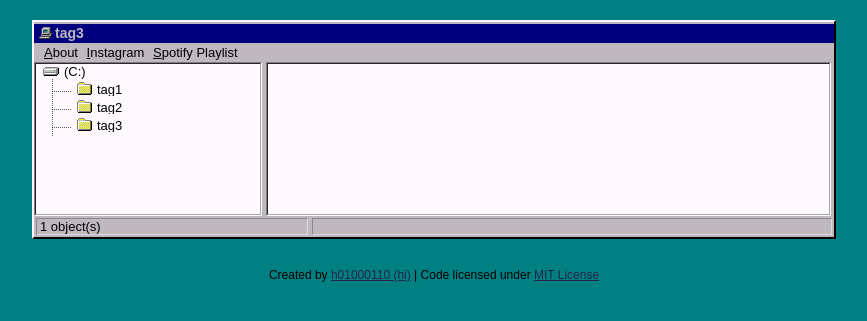
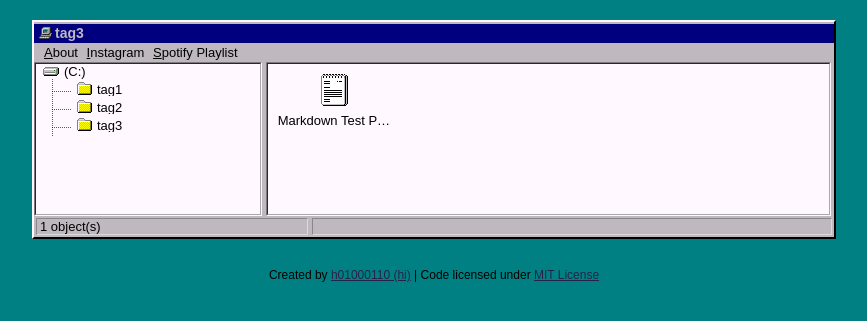
Before and after one commit to xtinghost/xtinghost.github.io, a Jekyll site: the page built from tags/tag3.html, in a window 1280 px wide. Shown: the top 321 px of the page, without its empty margins (206-1073 px from the left). Built offline with Jekyll 4.4.1, drawn with Linux system fonts in a browser that asks for light colours.

Commit message:
Update default.html

```diff
--- a/_layouts/default.html
+++ b/_layouts/default.html
@@ -44,7 +44,12 @@
 		<div class="post_list">
 			{% unless page.date%}
 				{% if page.title == 'me' or page.title == '404...' %}
-
+					<ul>
+						{% for post in site.posts %}
+						<li><a href="{{  post.url }}" title="{{ post.title }}"><img src="/assets/img/file.ico" title="{{ post.title }}" />{{ post.title }}</a></li>
+						{% endfor %}
+					</ul>
+				{% else %}
 					{{ content }}
 				{% endif %}
 			{% else %}
```
